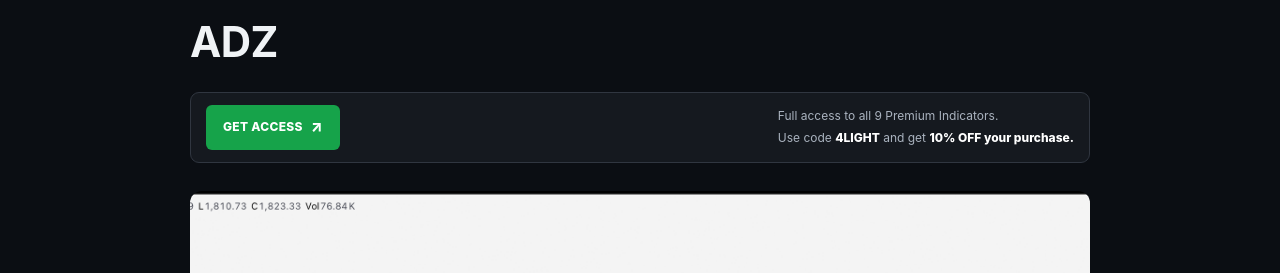
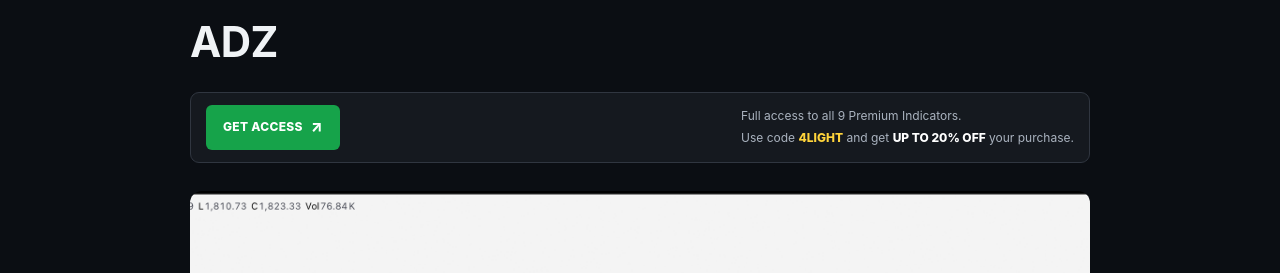
Before and after one commit to crypto4light/crypto4light, a Jekyll site: the page built from _indicators/adz.md, in a window 1280 px wide. Shown: the part 180-453 px from the top of the page. Built offline with Jekyll 4.4.1, drawn with Linux system fonts in a browser that asks for light colours.

Commit message:
Update indicator.html

```diff
--- a/_layouts/indicator.html
+++ b/_layouts/indicator.html
@@ -44,7 +44,7 @@ layout: default
 
         <div class="indicator-premium-info">
           <span>Full access to all 9 Premium Indicators.</span>
-          <span>Use code <strong>4LIGHT</strong> and get <strong>10% OFF your purchase.</strong></span>
+          <span>Use code <strong class="indicator-promo-code">4LIGHT</strong> and get <strong>UP TO 20% OFF</strong> your purchase.</span>
         </div>
 
       </div>
@@ -230,6 +230,10 @@ layout: default
   font-weight: 800;
 }
 
+.indicator-premium-info .indicator-promo-code {
+  color: #FFD43B;
+}
+
 /* IMAGE AND VIDEO */
 
 .indicator-image,
```
